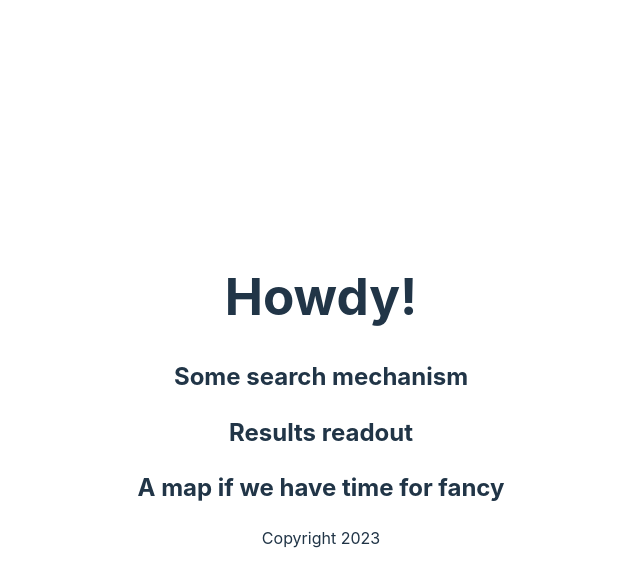
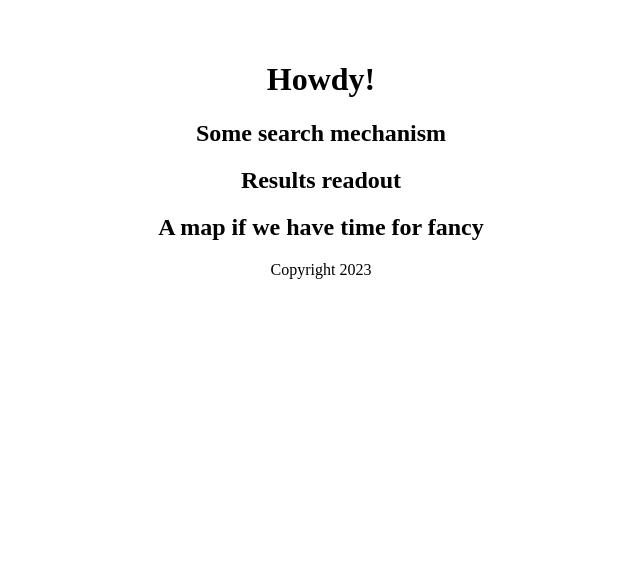
Before and after one commit to lukenilsson/breweries-frontend, a React (Vite) app: page / in a window 1280 px wide. Shown: the top 586 px of the page, without its empty margins (319-959 px from the left). Built offline with nearby package versions, Linux system fonts and the light colour scheme.

Commit message:
Updates styling

```diff
--- a/src/index.css
+++ b/src/index.css
@@ -1,69 +1,3 @@
-:root {
-  font-family: Inter, system-ui, Avenir, Helvetica, Arial, sans-serif;
-  line-height: 1.5;
-  font-weight: 400;
-
-  color-scheme: light dark;
-  color: rgba(255, 255, 255, 0.87);
-  background-color: #242424;
-
-  font-synthesis: none;
-  text-rendering: optimizeLegibility;
-  -webkit-font-smoothing: antialiased;
-  -moz-osx-font-smoothing: grayscale;
-  -webkit-text-size-adjust: 100%;
+html {
+  scroll-behavior: smooth;
 }
-
-a {
-  font-weight: 500;
-  color: #646cff;
-  text-decoration: inherit;
-}
-a:hover {
-  color: #535bf2;
-}
-
-body {
-  margin: 0;
-  display: flex;
-  place-items: center;
-  min-width: 320px;
-  min-height: 100vh;
-}
-
-h1 {
-  font-size: 3.2em;
-  line-height: 1.1;
-}
-
-button {
-  border-radius: 8px;
-  border: 1px solid transparent;
-  padding: 0.6em 1.2em;
-  font-size: 1em;
-  font-weight: 500;
-  font-family: inherit;
-  background-color: #1a1a1a;
-  cursor: pointer;
-  transition: border-color 0.25s;
-}
-button:hover {
-  border-color: #646cff;
-}
-button:focus,
-button:focus-visible {
-  outline: 4px auto -webkit-focus-ring-color;
-}
-
-@media (prefers-color-scheme: light) {
-  :root {
-    color: #213547;
-    background-color: #ffffff;
-  }
-  a:hover {
-    color: #747bff;
-  }
-  button {
-    background-color: #f9f9f9;
-  }
-}
```
